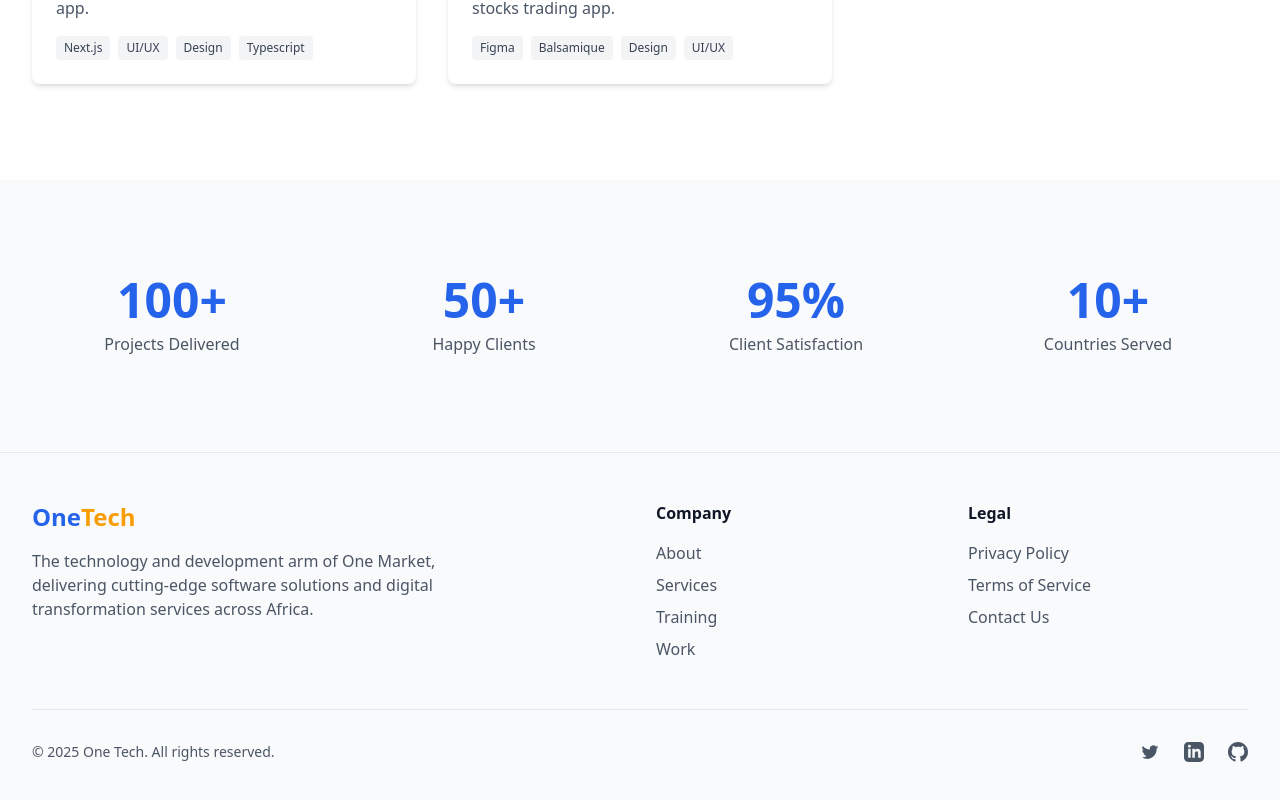
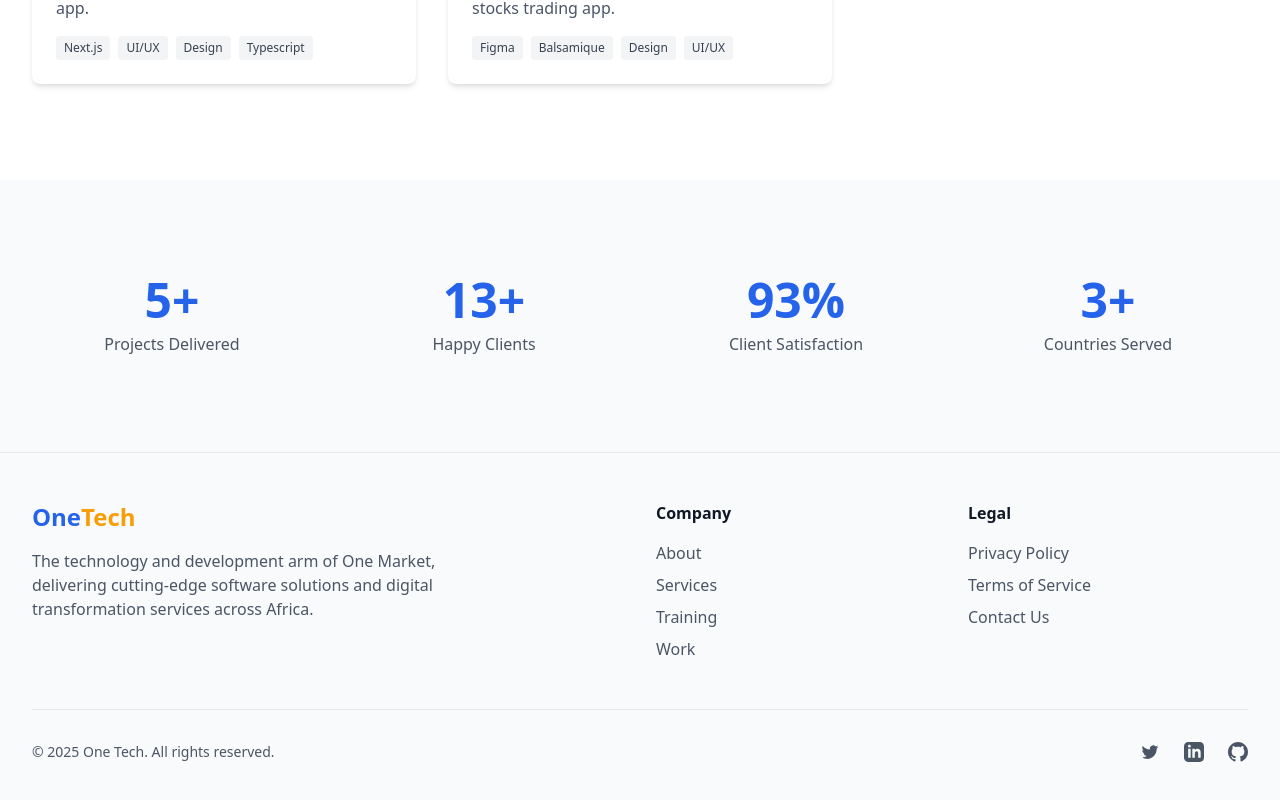
Before and after one commit to One-Market-cm/onetech, a Next.js app: page /work in a window 1280 px wide. Shown: the part 1157-1957 px from the top of the page. Built offline with nearby package versions, Linux system fonts and the light colour scheme.

Commit message:
Update statistics displayed on the work page

```diff
--- a/app/work/page.tsx
+++ b/app/work/page.tsx
@@ -125,25 +125,25 @@ export default function WorkPage() {
           <div className="grid grid-cols-2 md:grid-cols-4 gap-8">
             <div className="text-center">
               <div className="text-4xl md:text-5xl font-bold text-primary-600 dark:text-primary-400 mb-2">
-                100+
+                5+
               </div>
               <div className="text-gray-600 dark:text-gray-400">Projects Delivered</div>
             </div>
             <div className="text-center">
               <div className="text-4xl md:text-5xl font-bold text-primary-600 dark:text-primary-400 mb-2">
-                50+
+                13+
               </div>
               <div className="text-gray-600 dark:text-gray-400">Happy Clients</div>
             </div>
             <div className="text-center">
               <div className="text-4xl md:text-5xl font-bold text-primary-600 dark:text-primary-400 mb-2">
-                95%
+                93%
               </div>
               <div className="text-gray-600 dark:text-gray-400">Client Satisfaction</div>
             </div>
             <div className="text-center">
               <div className="text-4xl md:text-5xl font-bold text-primary-600 dark:text-primary-400 mb-2">
-                10+
+                3+
               </div>
               <div className="text-gray-600 dark:text-gray-400">Countries Served</div>
             </div>
```
